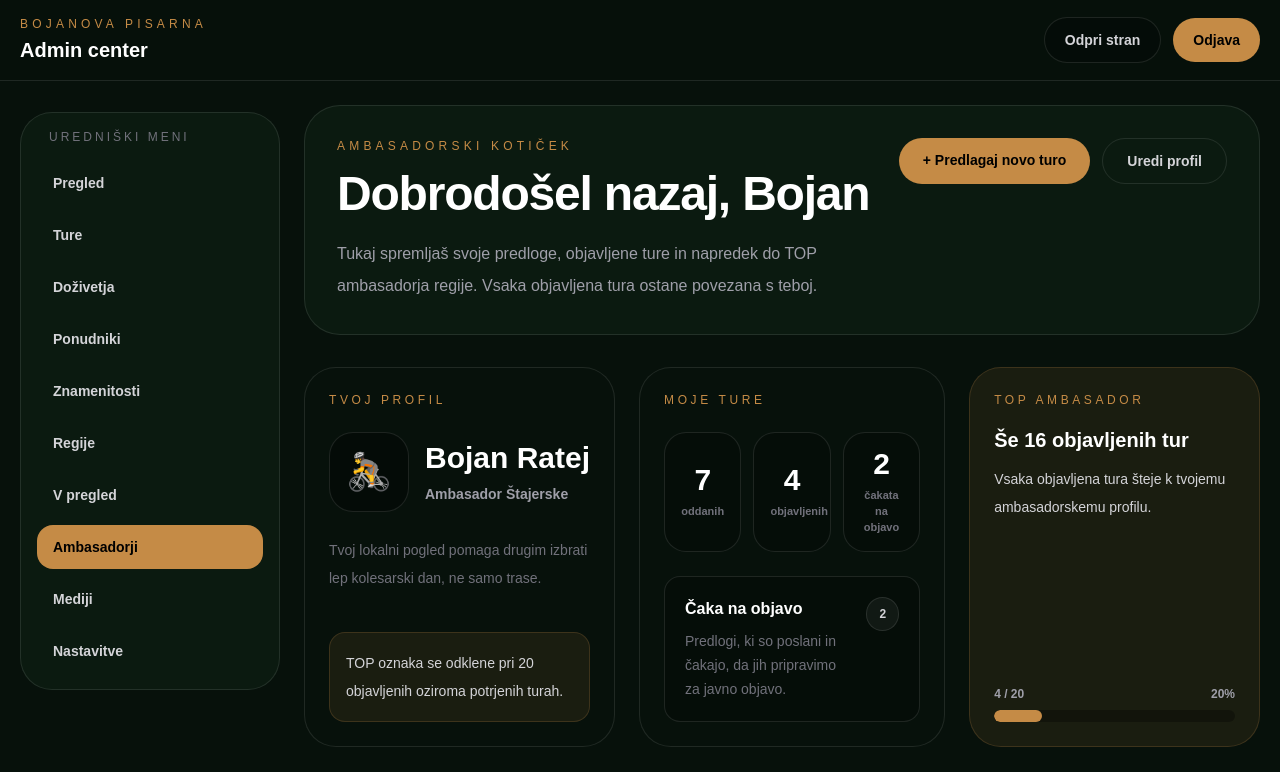
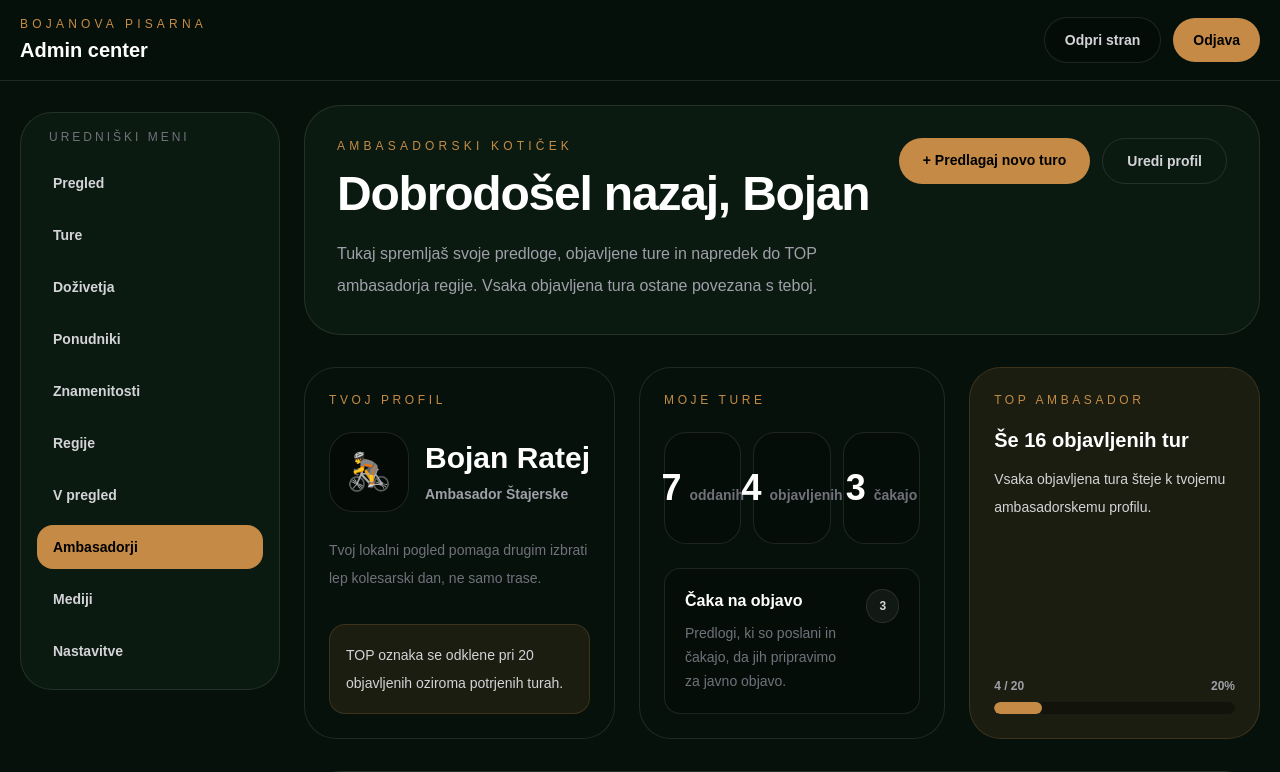
Before and after one commit to rabojan/bojan-on-bike-app, a Next.js app: page /admin/ambasador/koticek in a window 1280 px wide. Shown: the top 772 px of the page. Built offline with nearby package versions, Linux system fonts and the light colour scheme; sample sign-in values are in the browser's storage.

Commit message:
Polish ambassador dashboard stats

```diff
--- a/app/admin/ambasador/koticek/page.tsx
+++ b/app/admin/ambasador/koticek/page.tsx
@@ -31,10 +31,10 @@ function StatCard({
   label: string;
 }) {
   return (
-    <div className="flex min-h-[104px] flex-col items-center justify-center rounded-[22px] border border-white/10 bg-black/20 p-4 text-center">
-      <div className="text-3xl font-black leading-none text-white">{value}</div>
-      <div className="mt-2 max-w-full text-[11px] font-semibold leading-4 text-zinc-500">
-        {label}
+    <div className="flex min-h-[112px] items-center justify-center rounded-[22px] border border-white/10 bg-black/20 p-4 text-center">
+      <div className="flex items-baseline justify-center gap-2 whitespace-nowrap">
+        <span className="text-4xl font-black leading-none text-white">{value}</span>
+        <span className="text-sm font-bold leading-none text-zinc-500">{label}</span>
       </div>
     </div>
   );
@@ -136,7 +136,7 @@ export default function AmbassadorDashboardPage() {
             <div className="mt-6 grid grid-cols-3 gap-3">
               <StatCard value="7" label="oddanih" />
               <StatCard value="4" label="objavljenih" />
-              <StatCard value="2" label="čakata na objavo" />
+              <StatCard value="3" label="čakajo" />
             </div>
 
             <div className="mt-6 rounded-2xl border border-white/10 bg-black/20 p-5">
@@ -150,7 +150,7 @@ export default function AmbassadorDashboardPage() {
                 </div>
 
                 <span className="shrink-0 rounded-full border border-white/10 bg-white/5 px-3 py-2 text-xs font-bold text-zinc-300">
-                  2
+                  3
                 </span>
               </div>
             </div>
```
